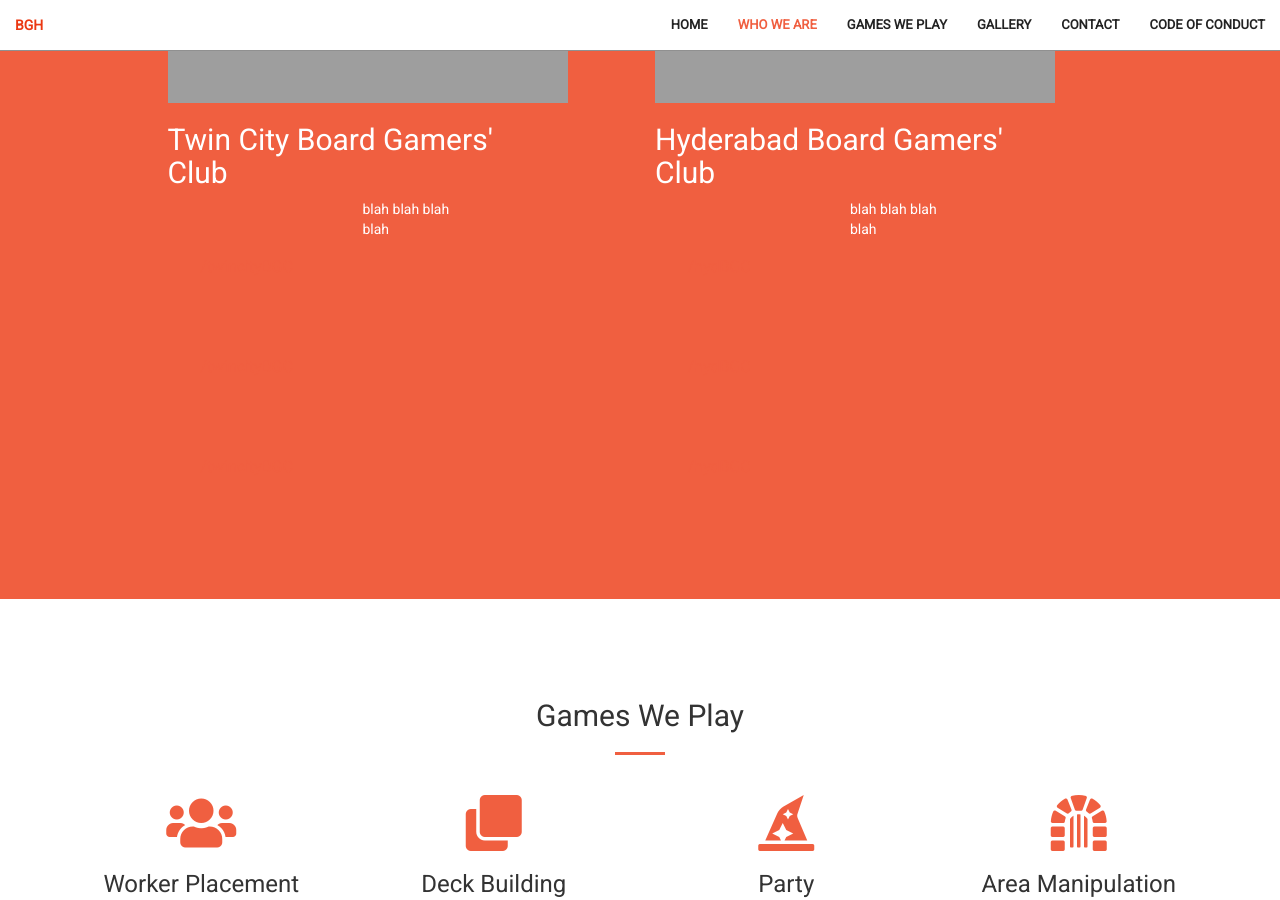
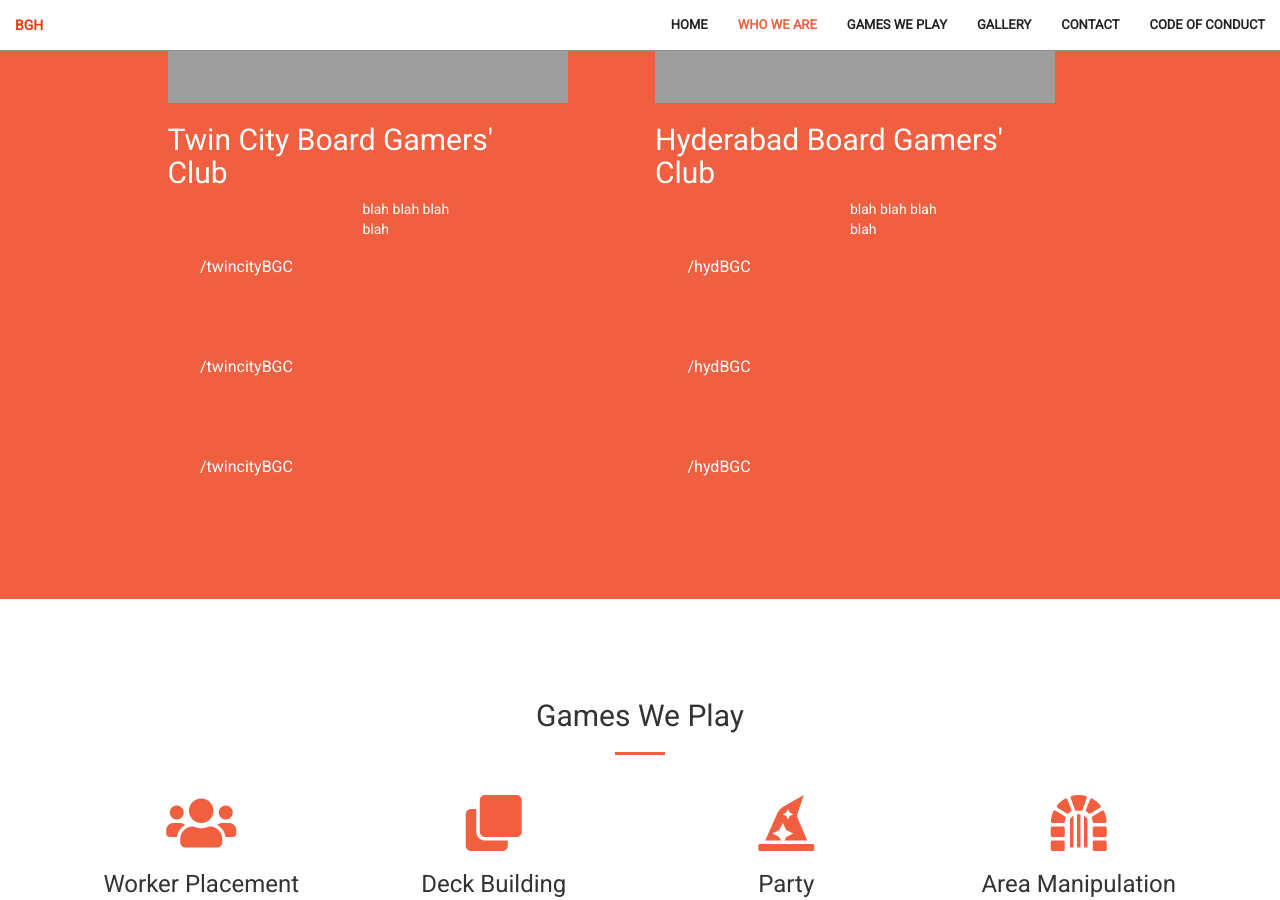
Before and after one commit to hymnzzy/hymnzzy.github.io, a Jekyll site: the page built from index.md, in a window 1280 px wide and 900 px high, scrolled down 1629 px. Built offline with Jekyll 4.4.1, drawn with Linux system fonts in a browser that asks for light colours; nearby versions of some CDN libraries.

Commit message:
edits by himanshu

```diff
--- a/_sass/_base.scss
+++ b/_sass/_base.scss
@@ -366,3 +366,10 @@
 body {
     -webkit-tap-highlight-color: $theme-dark;
 }
+
+.groupLinks{
+	* {
+		color:white!important;
+	};
+	i,p{float:left}
+}
```
